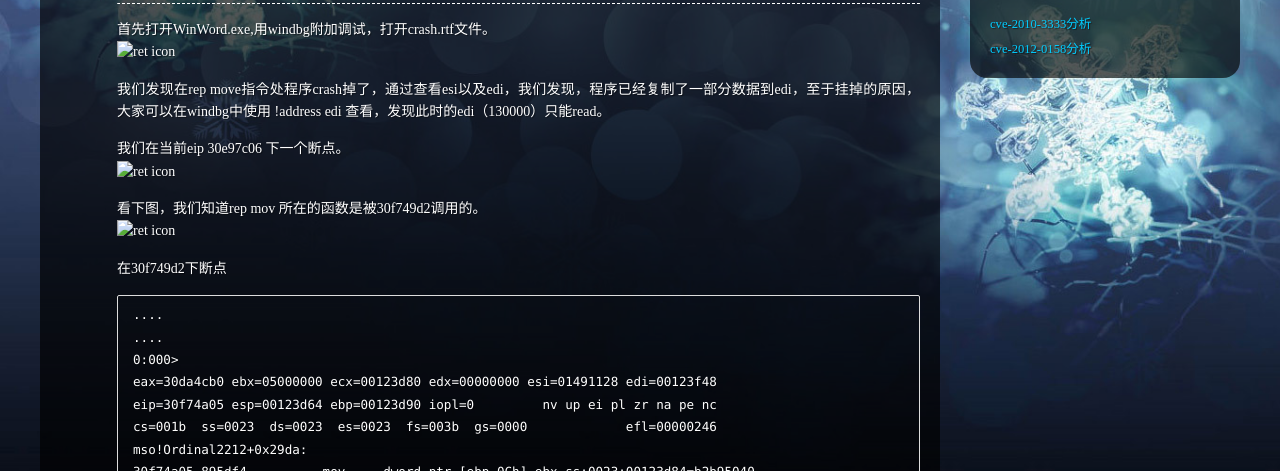
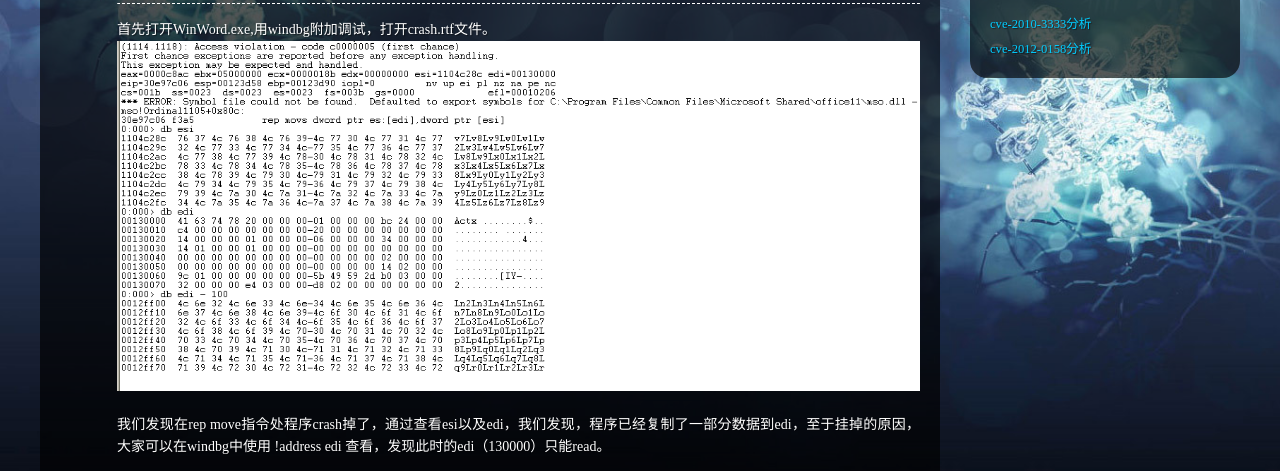
Before and after one commit to BootKitS/BootKitS.github.io, a plain HTML site: page 2016/07/20/crash/index.html in a window 1280 px wide. Shown: the part 270-741 px from the top of the page. Drawn offline with Linux system fonts and the light colour scheme; a script that the page names is missing.

Commit message:
Site updated: 2017-07-20 01:59:24

```diff
--- a/2016/07/20/crash/index.html
+++ b/2016/07/20/crash/index.html
@@ -76,10 +76,10 @@
     <div class="entry">
 
         <h3 id="0x00"><a href="#0x00" class="headerlink" title="0x00"></a>0x00</h3><hr>
-<p>首先打开WinWord.exe,用windbg附加调试，打开crash.rtf文件。<br><img src="../img/ret.png" alt="ret icon"></p>
+<p>首先打开WinWord.exe,用windbg附加调试，打开crash.rtf文件。<br><img src="/img/ret.png" alt="ret icon"></p>
 <p>我们发现在rep move指令处程序crash掉了，通过查看esi以及edi，我们发现，程序已经复制了一部分数据到edi，至于挂掉的原因，大家可以在windbg中使用 !address edi 查看，发现此时的edi（130000）只能read。  </p>
-<p>我们在当前eip 30e97c06 下一个断点。<br><img src="../img/kb.png" alt="ret icon"></p>
-<p>看下图，我们知道rep mov 所在的函数是被30f749d2调用的。<br><img src="../img/ub.png" alt="ret icon"></p>
+<p>我们在当前eip 30e97c06 下一个断点。<br><img src="/img/kb.png" alt="ret icon"></p>
+<p>看下图，我们知道rep mov 所在的函数是被30f749d2调用的。<br><img src="/img/ub.png" alt="ret icon"></p>
 <p>在30f749d2下断点  </p>
 <pre><code>....
 ....
```
Also changed, not shown: index.html (+3 -3 lines).
